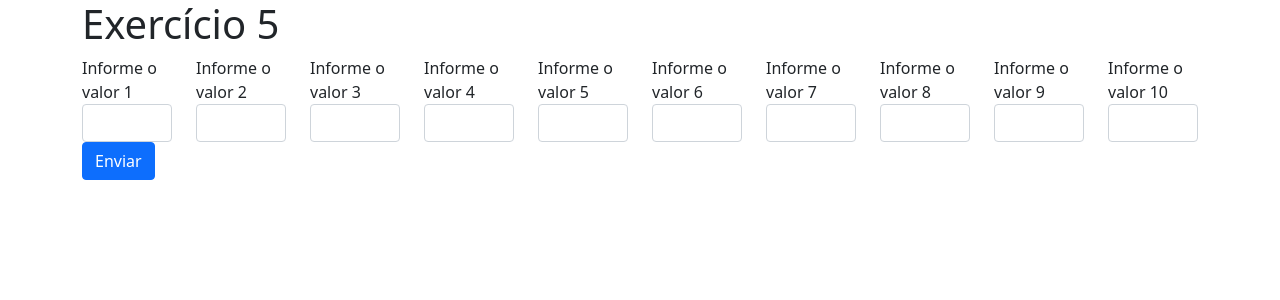
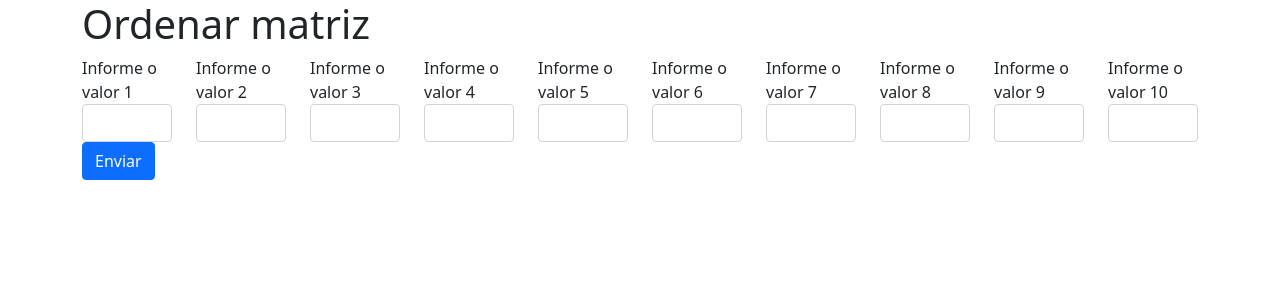
Before and after one commit to GabrielRaimundo123/EletivaVI, a PHP site: page / in a window 1280 px wide. Shown: the top 300 px of the page. Run offline with PHP 8.4, Linux system fonts and the light colour scheme.

Commit message:
Update index.php

```diff
--- a/LIST_2/EX_5/index.php
+++ b/LIST_2/EX_5/index.php
@@ -11,7 +11,7 @@
     <title>Exercício 5</title>
   </head>
   <body class="container">
-    <h1>Exercício 5</h1>
+    <h1>Ordenar matriz</h1>
 
     <form action="Resposta.php" method="post">
       <div class="row">
```
